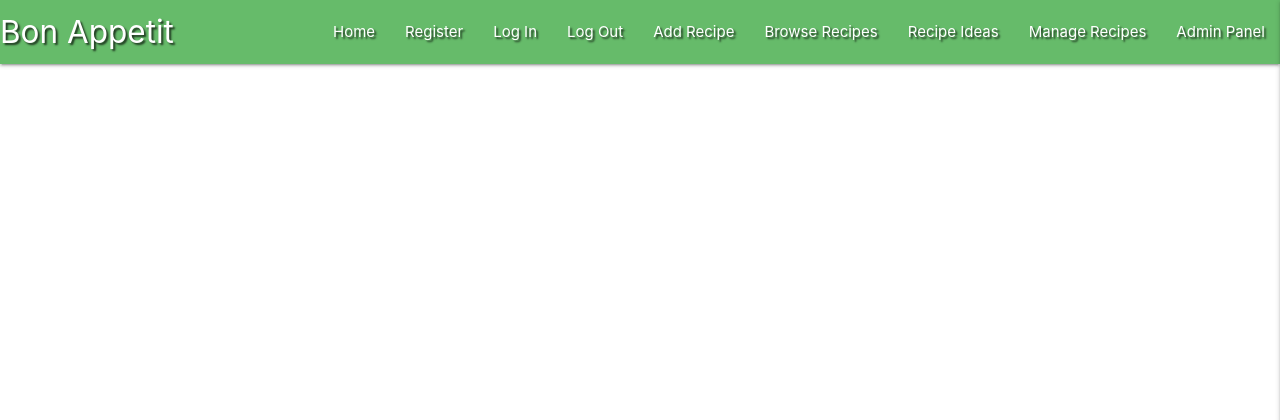
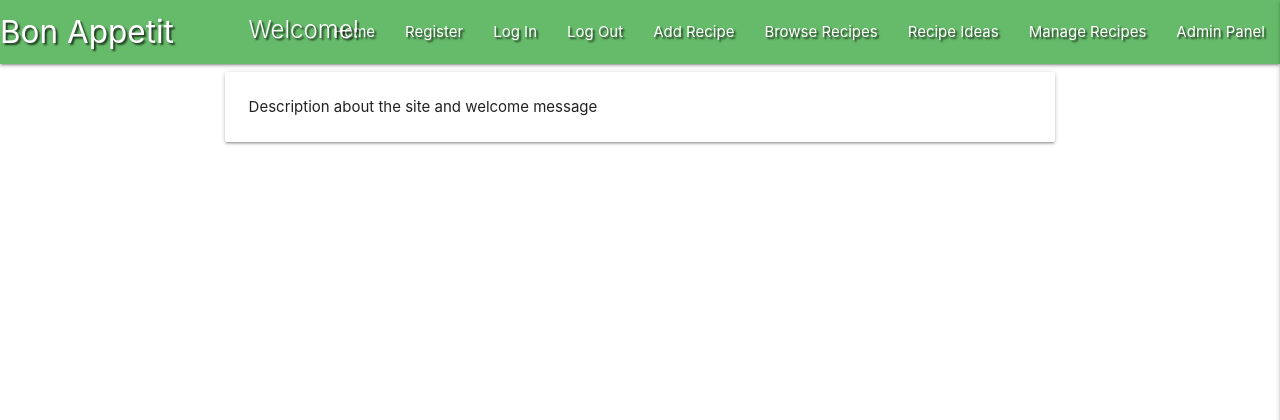
Before and after one commit to AJBayliss81/bon-appetit, a Flask app: page / in a window 1280 px wide. Shown: the top 420 px of the page. Run offline with Flask 2, Linux system fonts and the light colour scheme; data that the repository does not hold is empty; some libraries are stand-ins or nearby versions.

Commit message:
Added index.html welcome page and image card

```diff
--- a/app.py
+++ b/app.py
@@ -19,6 +19,11 @@ mongo = PyMongo(app)
 
 
 @app.route("/")
+@app.route("/home")
+def home():
+    return render_template("index.html")
+
+
 @app.route("/get_recipes")
 def get_recipes():
     recipes = mongo.db.recipes.find()
--- a/templates/base.html
+++ b/templates/base.html
@@ -23,13 +23,13 @@
 				<a href="{{ url_for('get_recipes') }}" class="brand-logo">Bon Appetit</a>
 				<a href="#" data-target="mobile-demo" class="sidenav-trigger right"><i class="fas fa-bars"></i></a>
 				<ul class="right hide-on-med-and-down">
-					<li><a href="{{ url_for('get_recipes') }}">Home</a></li>
+					<li><a href="{{ url_for('home') }}">Home</a></li>
                     <li><a href="{{ url_for('register') }}">Register</a></li>
                     <li><a href="#">Log In</a></li>
                     <li><a href="#">Log Out</a></li>
                     <li><a href="#">Add Recipe</a></li>
                     <li><a href="#">Browse Recipes</a></li>
-                    <li><a href="#">Recipe Ideas</a></li>
+                    <li><a href="{{ url_for('get_recipes') }}">Recipe Ideas</a></li>
                     <li><a href="#">Manage Recipes</a></li>
                     <li><a href="#">Admin Panel</a></li>
 				</ul>
@@ -39,13 +39,13 @@
         <!---- Side navbar --->
 		<ul class="sidenav" id="mobile-demo">
             <li><h4 class="center-align">Bon Appetit</h4></li>
-			<li><a href="{{ url_for('get_recipes') }}">Home</a></li>
+			<li><a href="{{ url_for('home') }}">Home</a></li>
 			<li><a href="{{ url_for('register') }}">Register</a></li>
 			<li><a href="#">Log In</a></li>
 			<li><a href="#">Log Out</a></li>
 			<li><a href="#">Add Recipe</a></li>
 			<li><a href="#">Browse Recipes</a></li>
-			<li><a href="#">Recipe Ideas</a></li>
+			<li><a href="{{ url_for('get_recipes') }}">Recipe Ideas</a></li>
 			<li><a href="#">Manage Recipes</a></li>
 			<li><a href="#">Admin Panel</a></li>
 		</ul>
--- /dev/null
+++ b/templates/index.html
@@ -0,0 +1,18 @@
+{% extends "base.html" %}
+{% block content %}
+
+    <div class="row">
+    <div class="col s10 m8 offset-s1 offset-m2">
+      <div class="card">
+        <div class="card-image">
+          <img src="">
+          <span class="card-title center-align text-shadow">Welcome!</span>
+        </div>
+        <div class="card-content">
+          <p>Description about the site and welcome message</p>
+        </div>
+      </div>
+    </div>
+  </div>
+
+{% endblock %}
```
